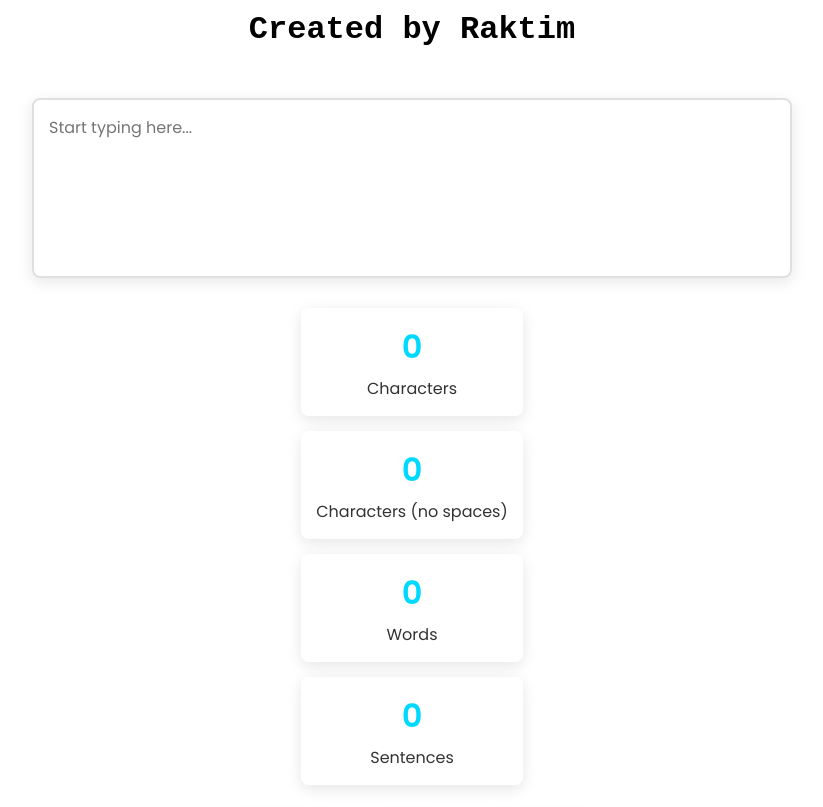
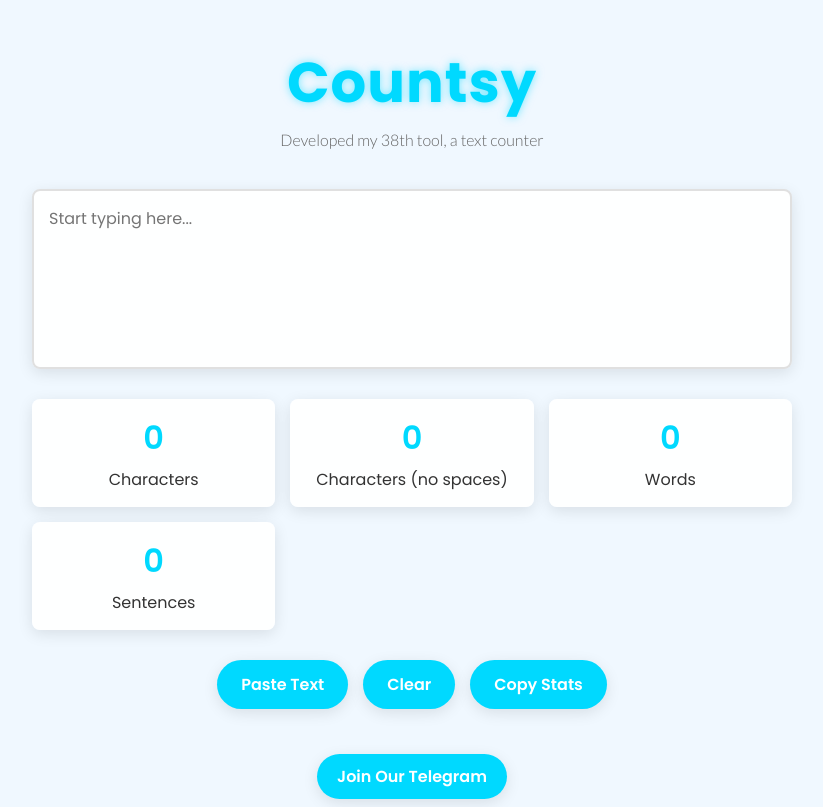
Before and after one commit to Raktim-x9/Countsy, a plain HTML site: page index.html in a window 1280 px wide. Shown: the top 807 px of the page, without its empty margins (228-1051 px from the left). Drawn offline with Linux system fonts and the light colour scheme.

Commit message:
index.html

```diff
--- a/index.html
+++ b/index.html
@@ -215,63 +215,8 @@
             <h1>Countsy</h1>
             <p class="subheading">Developed my 38th tool, a text counter</p>
         </header>
-<!DOCTYPE html>
-<html lang="en">
-<head>
-    <meta charset="UTF-8">
-    <meta name="viewport" content="width=device-width, initial-scale=1.0">
-    <title>Animated Text</title>
-    <style>
-        /* Full screen layout with centered text */
-        body {
-            margin: 0;
-            padding: 0;
-            height: 100vh;
-            display: flex;
-            justify-content: center;
-            align-items: center;
-            background-color: #fff;
-        }
 
-        /* Container for animated text */
-        .container {
-            display: flex;
-            justify-content: center;
-            align-items: center;
-        }
 
-        /* Animated Text */
-        .animated-text {
-            font-size: 2em;  /* Adjust text size to make it smaller */
-            font-weight: bold;  /* Bold font */
-            font-family: 'Courier New', monospace;  /* Line-like font */
-            color: #000;  /* Text color */
-            white-space: nowrap;  /* Prevent text from wrapping */
-            overflow: hidden;  /* Hide text that overflows */
-            width: 0; /* Start with no width */
-            animation: typing 4s steps(40) 1s forwards, backspace 4s steps(40) 5s infinite;
-            text-align: center;
-        }
-
-        /* Typing animation */
-        @keyframes typing {
-            0% { width: 0; }
-            100% { width: 20em; }
-        }
-
-        /* Backspacing animation */
-        @keyframes backspace {
-            0% { width: 20em; }
-            100% { width: 0; }
-        }
-    </style>
-</head>
-<body>
-    <div class="container">
-        <div class="animated-text">Created by Raktim</div>
-    </div>
-</body>
-</html>
         <textarea class="text-input" id="text-input" placeholder="Start typing here..."></textarea>
 
         <div class="stats-container" id="stats-container">
```
